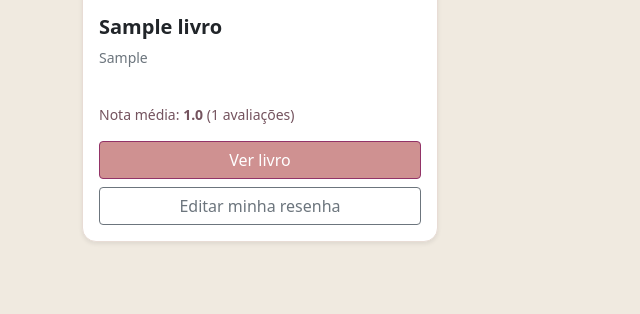
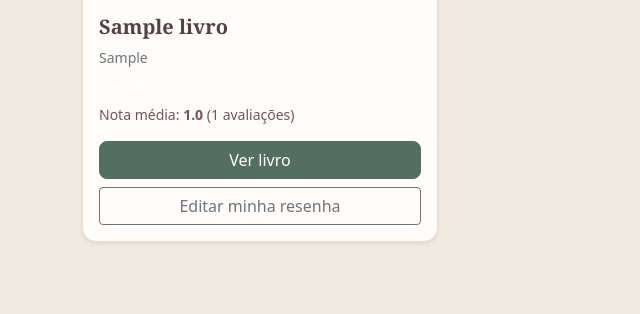
Before and after one commit to AllBlack484/proj-livro, a Node server app: page /livros in a window 1280 px wide. Shown: the part 486-800 px from the top of the page, without its empty margins (0-640 px from the left). Run offline with Node 20, Linux system fonts and the light colour scheme; a user stored in the database is signed in; tables that the repository leaves empty hold one stand-in row (values such as "Sample post"); some libraries are stand-ins or nearby versions.

Commit message:
Correção de Sintaxe

```diff
--- a/public/css/meu-estilo.css
+++ b/public/css/meu-estilo.css
@@ -7,19 +7,19 @@ html, body {
     color: #FFFDFB;
 }
 
-.card{
-    backgroun-color:#FFFCF9;
+.card {
+    background-color: #FFFCF9;
     border: 1px solid #e8dcd5;
     border-radius: 14px;
     overflow: hidden;
-    box-shadow: 0 3px 12px rgba(80, 50, 40 0.08);
-    transition: transform 0.03s ease, box-shadow 0.3s ease;
+    box-shadow: 0 3px 12px rgba(80, 50, 40, 0.08);
+    transition: transform 0.3s ease, box-shadow 0.3s ease;
 }
 
 
 .card:hover {
     transform: translateY(-4px);
- box-shadow: 0 6px 18px rgba(80, 50, 40 0.13);
+    box-shadow: 0 6px 18px rgba(80, 50, 40, 0.13);
 }
 
 
@@ -33,31 +33,28 @@ html, body {
 
 
 .card-title {
-    color: #55413f:
+    color: #55413f;
     font-family: Georgia, serif;
     font-weight: 600;
-
 }
 
 
 .card-body p {
-color:#74535E;
-font-size:14px;
+    color: #74535E;
+    font-size: 14px;
 }
 
-.card .bnt-primary{
+.card .btn-primary {
     background-color: #536f62 !important;
-
     border-color: #536f62 !important;
     color: #ffffff !important;
     border-radius: 8px !important;
-
 }
 
 
 .titulo-avaliacoes {
     text-align: center !important;
     width: 100%;
-  margin: 20px auto 30px ;
+    margin: 20px auto 30px;
     display: block;
 }
```
Lines whose indentation alone changed are shown as unchanged.
